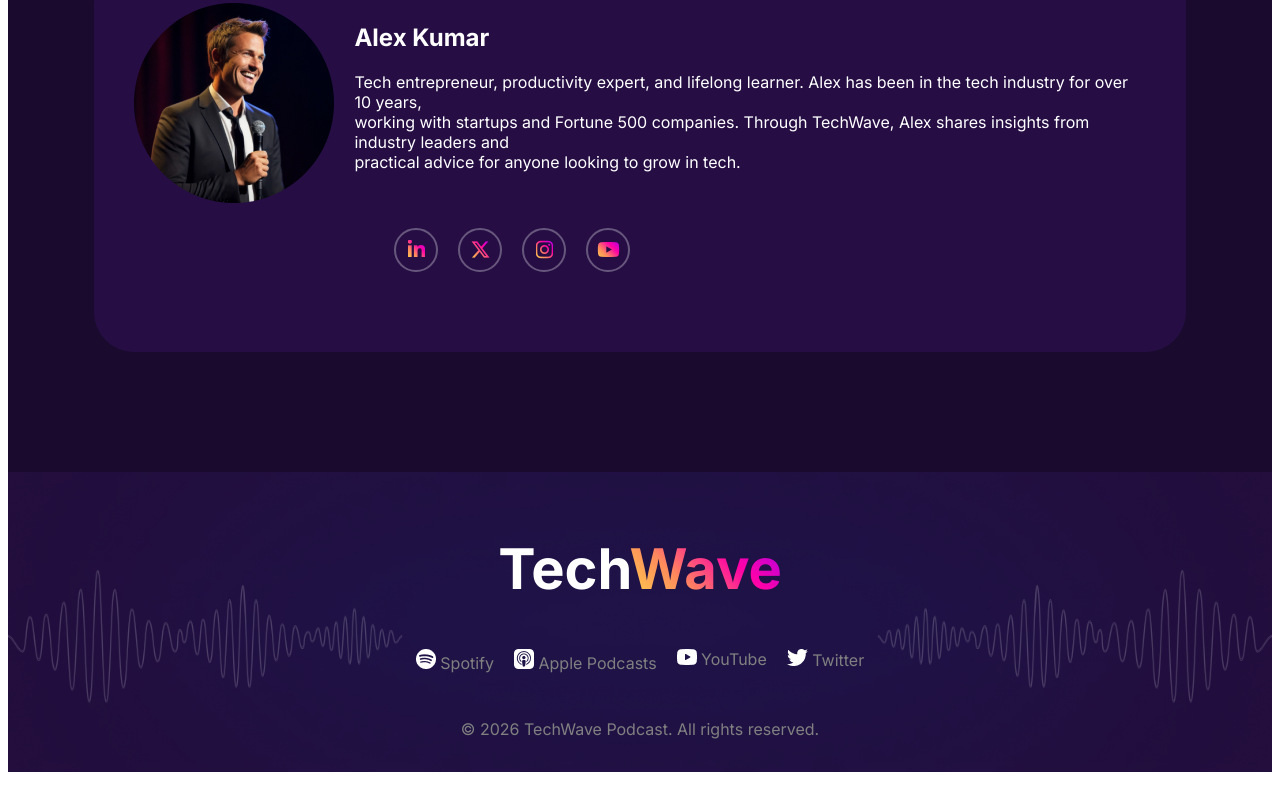
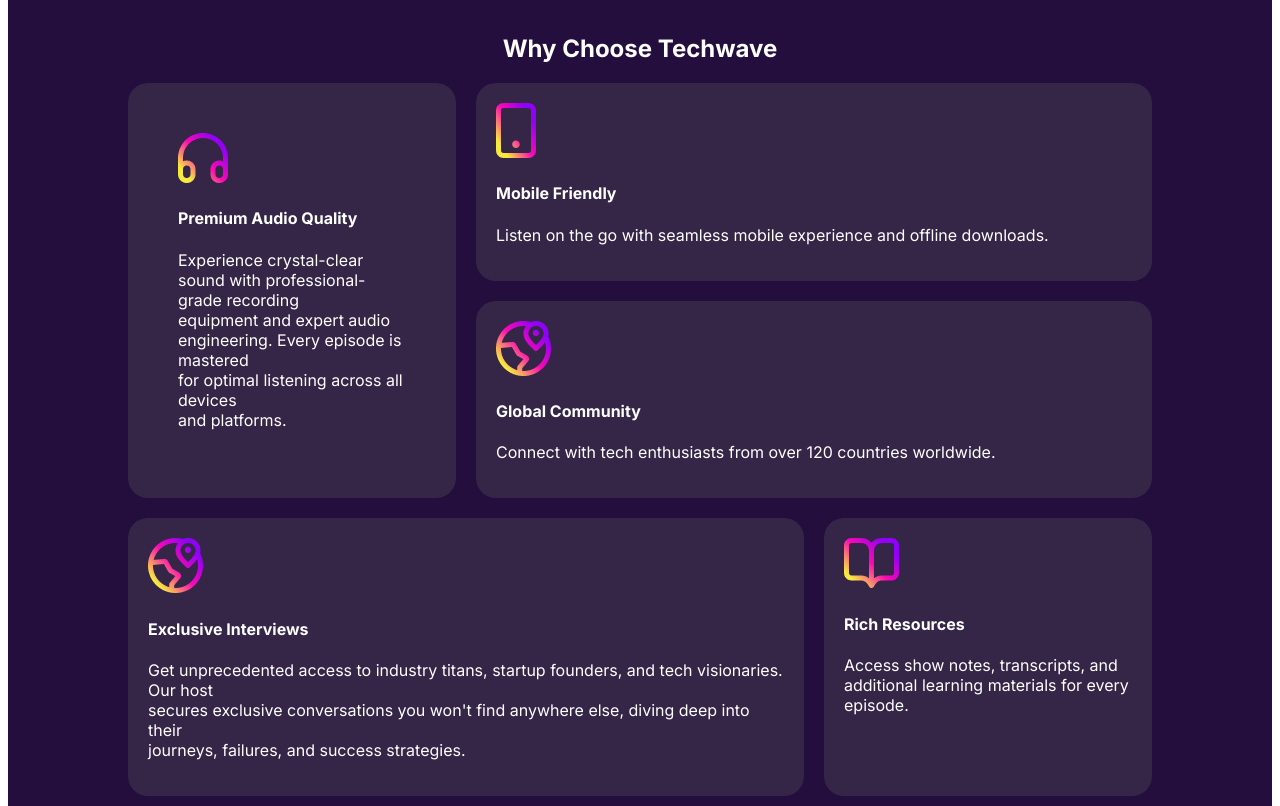
Before and after one commit to asmfiroz/B13-A02-TechWave, a plain HTML site: page index.html in a window 1280 px wide. Shown: the part 1514-2320 px from the top of the page. Before the commit the page ends 2294 px from the top, so only its background shows below. Drawn offline with Linux system fonts and the light colour scheme.

Commit message:
Complete the why choose techwave section

```diff
--- a/index.html
+++ b/index.html
@@ -91,6 +91,38 @@
         </div>
     </section>
 
+    <section class="why-choose">
+        <div class="title">
+            <h1>Why Choose Techwave</h1>
+        </div>
+        <div class="container">
+            <div class="medium-box">
+                <img src="./assets/headphone.png" alt="">
+                <h4>Premium Audio Quality</h4>
+                <p>Experience crystal-clear sound with professional-grade recording <br>equipment and expert audio <br> engineering. Every episode is mastered<br>for optimal listening across all devices <br> and platforms.</p>
+            </div>
+            <div class="large-box">
+                <img src="./assets/device.png" alt="">
+                <h4>Mobile Friendly</h4>
+                <p>Listen on the go with seamless mobile experience and offline downloads.</p>
+            </div>
+            <div class="large-box">
+                <img src="./assets/location.png" alt="">
+                <h4>Global Community</h4>
+                <p>Connect with tech enthusiasts from over 120 countries worldwide.</p>
+            </div>
+            <div class="large-box">
+                <img src="./assets/location.png" alt="">
+                <h4>Exclusive Interviews</h4>
+                <p>Get unprecedented access to industry titans, startup founders, and tech visionaries. Our host <br> secures exclusive conversations you won't find anywhere else, diving deep into their <br> journeys, failures, and success strategies.</p>
+            </div>
+            <div class="general-box">       <img src="./assets/resource.png" alt="">
+                <h4>Rich Resources</h4>
+                <p>Access show notes, transcripts, and <br>additional learning materials for every <br> episode.</p>
+            </div>
+        </div>
+    </section>
+
 
 
 
@@ -146,5 +178,7 @@
             </div>
         </div>
     </section>
+
+
 </body>
 </html>
--- a/style.css
+++ b/style.css
@@ -136,7 +136,44 @@
 }
 
 
+.why-choose{
+    background-color: #230E3D;
+    color: white;
+    padding: 120px 120px;
+}
 
+.why-choose .title{
+    text-align: center;
+}
+
+.container{
+    display: grid;
+    grid-template-columns: repeat(3, 1fr);
+    width: 100%;
+    gap: 20px;
+}
+
+.large-box{
+    grid-row: span 1;
+    grid-column: span 2;
+    background-color: #352648;
+    border-radius: 20px;
+    padding: 20px;
+}
+.general-box{
+    grid-row: span 1;
+    grid-column: span 1;
+    background-color: #352648;
+    border-radius: 20px;
+    padding: 20px;
+}
+.medium-box{
+    grid-row: span 2;
+    grid-column: span 1;
+    background-color: #352648;
+    border-radius: 20px;
+    padding:50px;
+}
 
 
 
@@ -286,4 +323,15 @@
         width: 75%;
     }
 
+    .why-choose{
+
+        padding:10px;
+    }
+
+    .container{
+        display: grid;
+        grid-template-columns: repeat(1, 1fr);
+    }
+
+
 }
```
